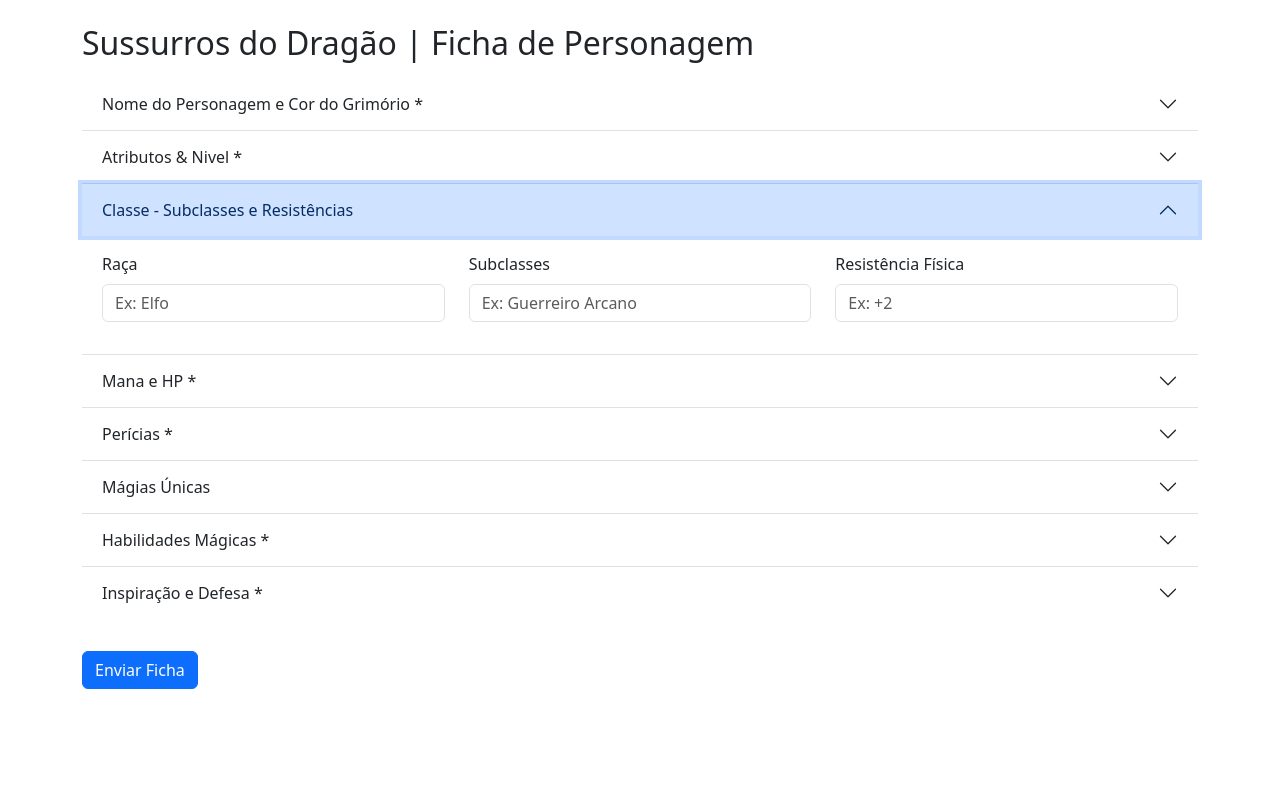
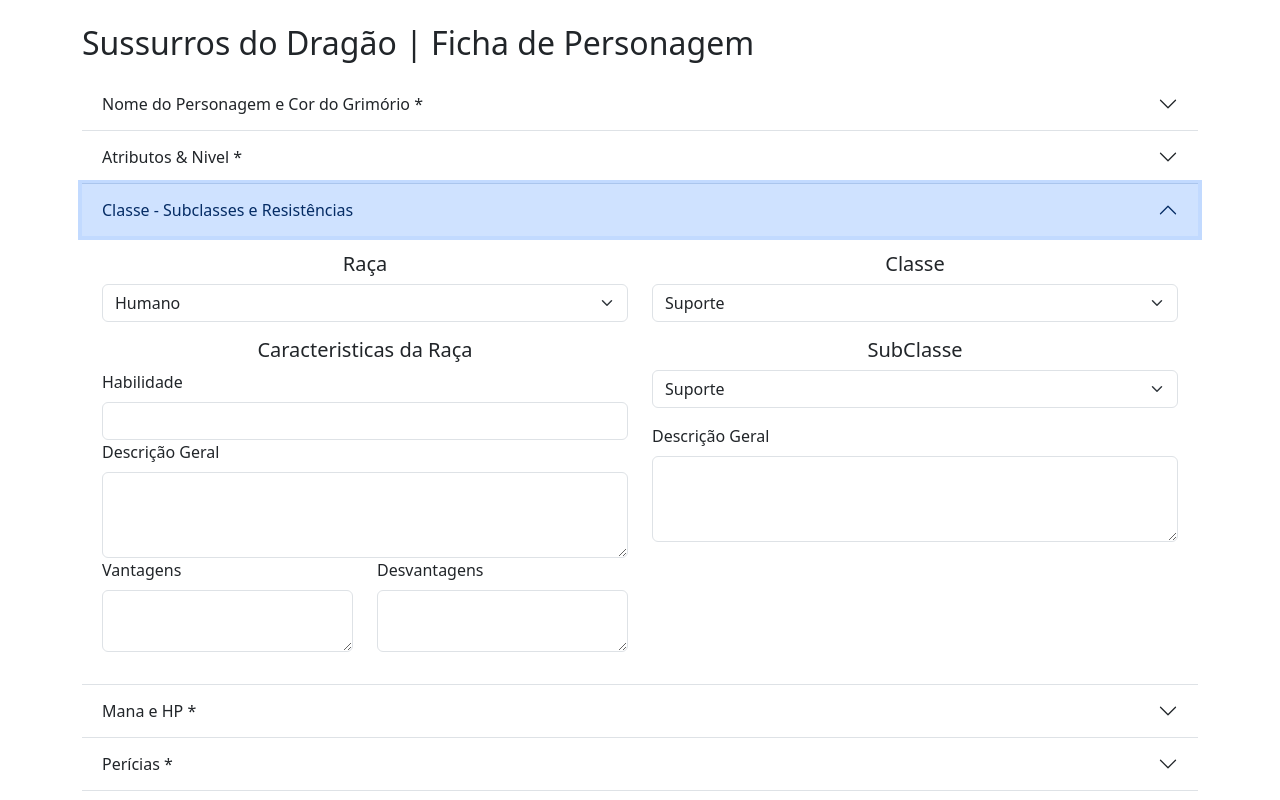
Before and after one commit to jvitorn/ficha-m-g-sussurros, a Next.js app: page / in a window 1280 px wide. Both pictures are taken after a click on the button "Classe - Subclasses e Resistências". Shown: the top 800 px of the page. Built offline with nearby package versions, Linux system fonts and the light colour scheme.

Commit message:
mudando e adicionando campos que faltavam no content de classe, ainda falta ficar funcional

```diff
--- a/src/components/contentFicha/classe.jsx
+++ b/src/components/contentFicha/classe.jsx
@@ -1,41 +1,120 @@
 "use client";
 import { useState } from 'react';
 import { Row, Col, Form } from 'react-bootstrap';
+// Componente customizado de subtítulo
+import SubtituloFicha from '@/components/subtituloFicha';
+
+const RACA_LIST = [
+  { id:1, nome: "Humano",descricao:'aqui é a raça humana', bonus:[], desvantagem:[]},
+  { id:2, nome: "Elfo"}
+]
+
+const  CLASSE_LIST = [
+  { id:1, nome:'Suporte'},
+  { id:1, nome:'Longo'}
+]
 
 export default function ContentFichaClasse() {
   const [raca, setRaca] = useState('');
   const [subclasses, setSubclasses] = useState('');
   const [resFisica, setResFisica] = useState('');
+  const [racaSelecionado,setRacaSelecionado] = useState('');
+
+  /**
+   * Manipula a seleção de raça no dropdown
+   * @param {Event} event - Evento de mudança do select
+   */
+  const handleSelectRaca = (event) => {
+    const nivel = RACA_LIST.find(n => n.id === event.target.value);
+
+    console.log(nivel)
+  };
 
   return (
     <>
-      {/* Raça, Subclasses, Resistências */}
-      <Row className="mb-3">
-        <Col md={4}>
-          <Form.Label>Raça</Form.Label>
+    {/* Seção de nível e pontos de atribuição */}
+    <Row className="mb-3">
+        {/* Dropdown de seleção de nível */}
+        <Col xs={12} md={6}>
+        <Row>
+          <Col xs={12} md={12}>
+          <SubtituloFicha texto='Raça' />
+          <Form.Select
+            value={racaSelecionado}
+            onChange={handleSelectRaca}
+            className="mb-3"
+          >
+            {RACA_LIST.map(({ id, nome }) => (
+              <option key={id} value={id}>{nome}</option>
+            ))}
+          </Form.Select>
+          <SubtituloFicha texto='Caracteristicas da Raça' />
+          <Form.Label>Habilidade</Form.Label>
           <Form.Control
-            type="text"
-            placeholder="Ex: Elfo"
-            value={raca}
-            onChange={(e) => setRaca(e.target.value)}
+           type='text'
+            value={racaSelecionado?.descricao || ''}
+            readOnly
           />
+          <Form.Label>Descrição Geral</Form.Label>
+          <Form.Control
+            as="textarea"
+            rows={3}
+            value={racaSelecionado?.descricao || ''}
+            readOnly
+          />
+          <Row>
+            <Col md={6}>
+              <Form.Label>Vantagens</Form.Label>
+              <Form.Control
+                as="textarea"
+                rows={2}
+                value={racaSelecionado?.descricao || ''}
+                readOnly
+              />
+            </Col>
+            <Col md={6}>
+            <Form.Label>Desvantagens</Form.Label>
+            <Form.Control
+              as="textarea"
+              rows={2}
+              value={racaSelecionado?.descricao || ''}
+              readOnly
+            />
+            </Col>
+          </Row>
+
+
+          </Col>
+        </Row>
+
         </Col>
-        <Col md={4}>
-          <Form.Label>Subclasses</Form.Label>
+        <Col xs={12} md={6}>
+          <SubtituloFicha texto='Classe' />
+          <Form.Select
+            value={racaSelecionado}
+            onChange={handleSelectRaca}
+            className="mb-3"
+          >
+            {CLASSE_LIST.map(({ id, nome }) => (
+              <option key={id} value={id}>{nome}</option>
+            ))}
+          </Form.Select>
+          <SubtituloFicha texto='SubClasse' />
+          <Form.Select
+            value={racaSelecionado}
+            onChange={handleSelectRaca}
+            className="mb-3"
+          >
+            {CLASSE_LIST.map(({ id, nome }) => (
+              <option key={id} value={id}>{nome}</option>
+            ))}
+          </Form.Select>
+          <Form.Label>Descrição Geral</Form.Label>
           <Form.Control
-            type="text"
-            placeholder="Ex: Guerreiro Arcano"
-            value={subclasses}
-            onChange={(e) => setSubclasses(e.target.value)}
-          />
-        </Col>
-        <Col md={4}>
-          <Form.Label>Resistência Física</Form.Label>
-          <Form.Control
-            type="text"
-            placeholder="Ex: +2"
-            value={resFisica}
-            onChange={(e) => setResFisica(e.target.value)}
+           as='textarea'
+           rows={3}
+            value={racaSelecionado?.descricao || ''}
+            readOnly
           />
         </Col>
       </Row>
```
